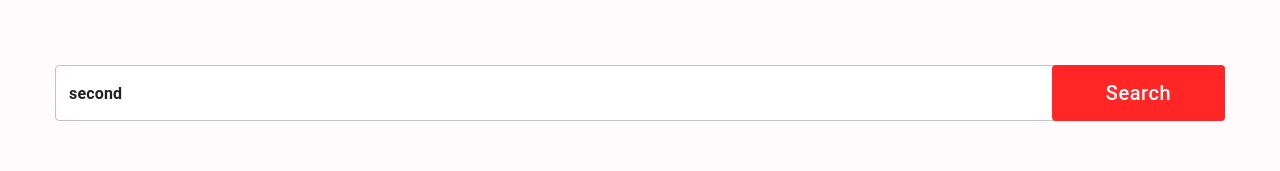
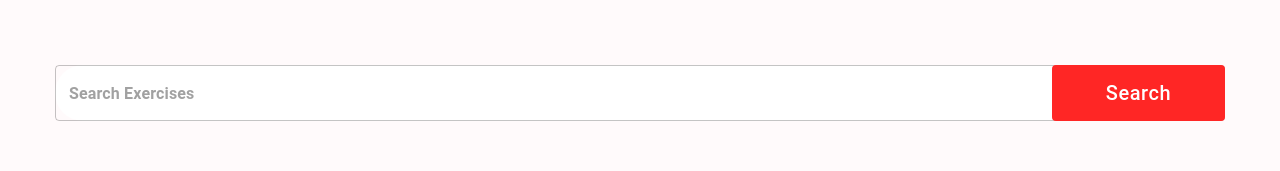
Before and after one commit to najrul04/gym_fitness, a React (Create React App) app: page / in a window 1280 px wide. Shown: the part 1083-1254 px from the top of the page. Built offline with nearby package versions, Linux system fonts and the light colour scheme.

Commit message:
removed default state

```diff
--- a/src/components/SearchExercises.js
+++ b/src/components/SearchExercises.js
@@ -3,7 +3,7 @@ import React, { useState } from 'react'
 import { exerciseOptions, fetchData } from '../utils/fetchData'
 
 const SearchExercises = () => {
-    const [search, setSearch] = useState('second')
+    const [search, setSearch] = useState('')
 
     const handleSearch = async() => {
         if(search){
```
